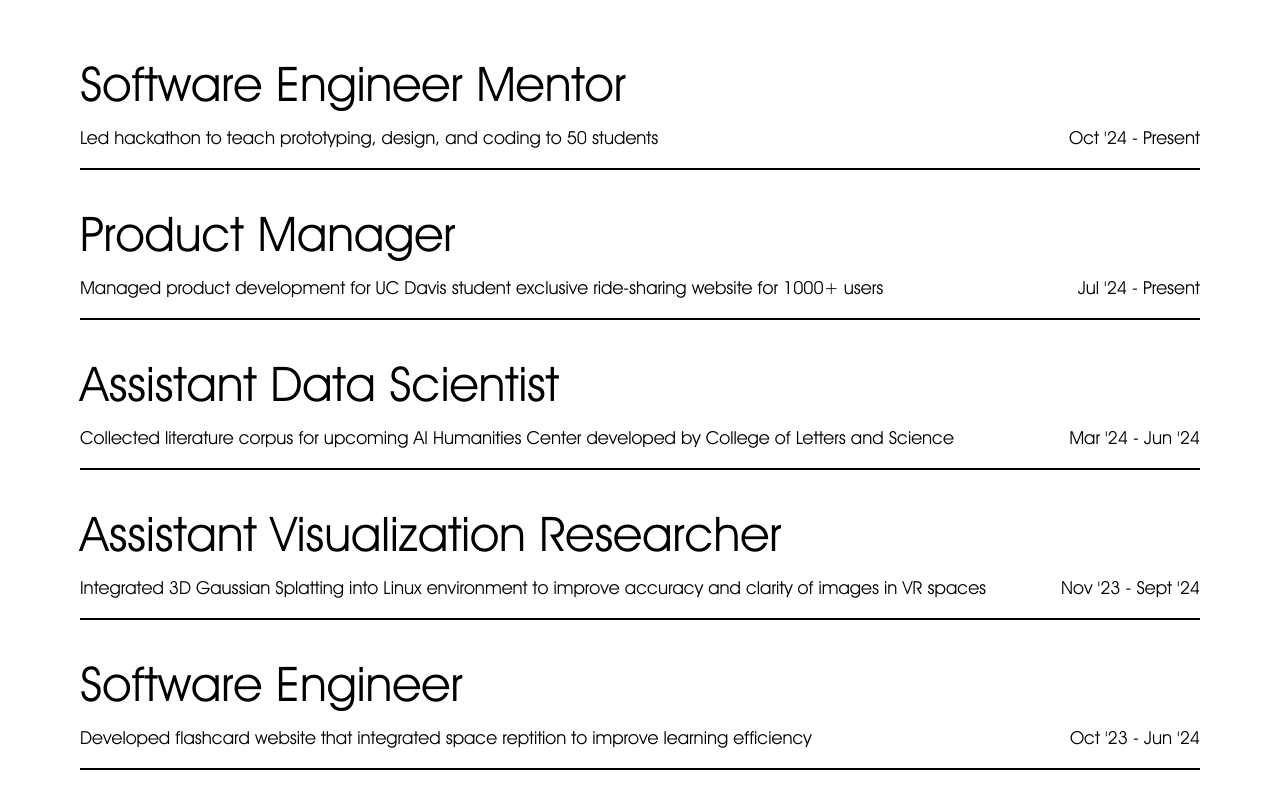
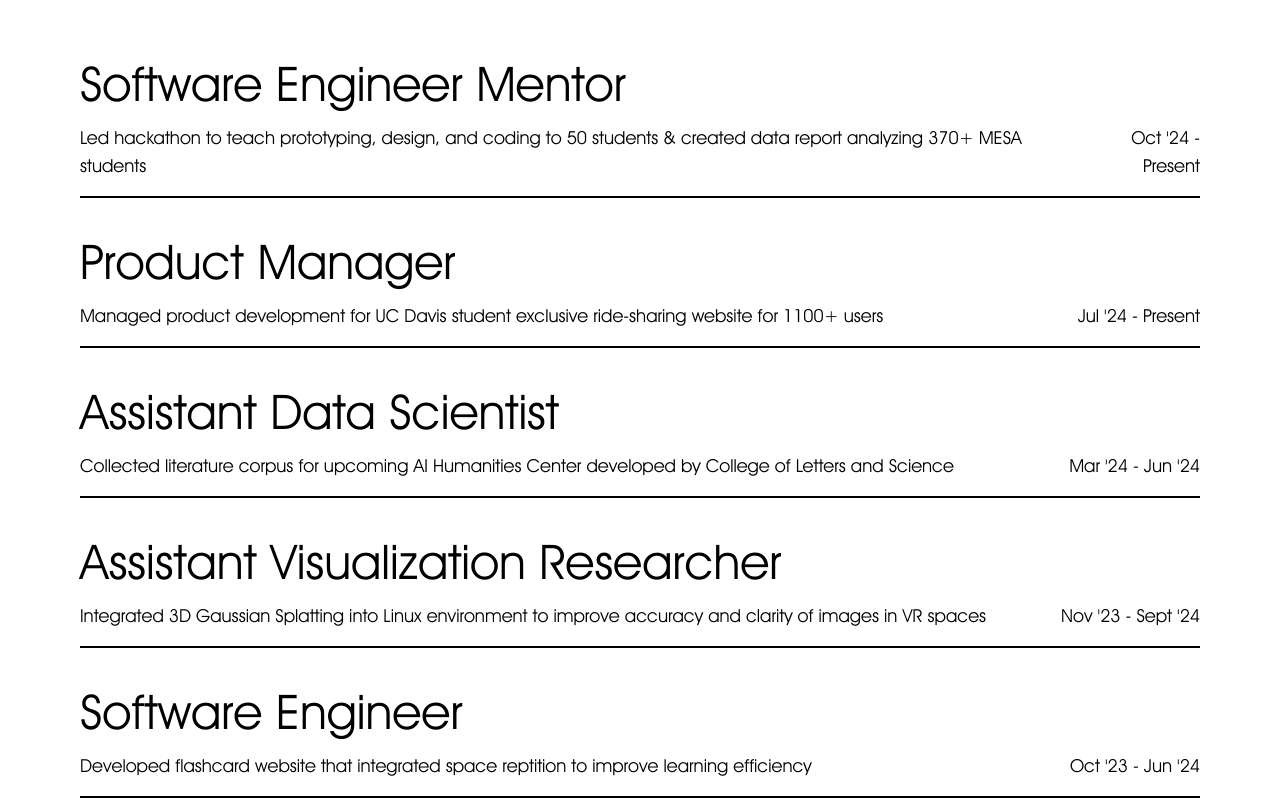
Before and after one commit to greg-chang/personal-site, a Next.js app: page / in a window 1280 px wide. Shown: the part 980-1780 px from the top of the page. Built offline with nearby package versions, Linux system fonts and the light colour scheme.

Commit message:
small description changes

```diff
--- a/src/app/components/experience.js
+++ b/src/app/components/experience.js
@@ -14,7 +14,7 @@ function Experience() {
         {
             id: '1',
             title: 'Software Engineer Mentor',
-            description: 'Led hackathon to teach prototyping, design, and coding to 50 students',
+            description: 'Led hackathon to teach prototyping, design, and coding to 50 students & created data report analyzing 370+ MESA students',
             period: 'Oct \'24 - Present',
             image: '/experiences/MESA.png',
             content: softwareEngineerContent
@@ -22,7 +22,7 @@ function Experience() {
         {
             id: '2',
             title: 'Product Manager',
-            description: 'Managed product development for UC Davis student exclusive ride-sharing website for 1000+ users',
+            description: 'Managed product development for UC Davis student exclusive ride-sharing website for 1100+ users',
             period: 'Jul \'24 - Present',
             image: '/experiences/aggieworks.png'
         },
```
